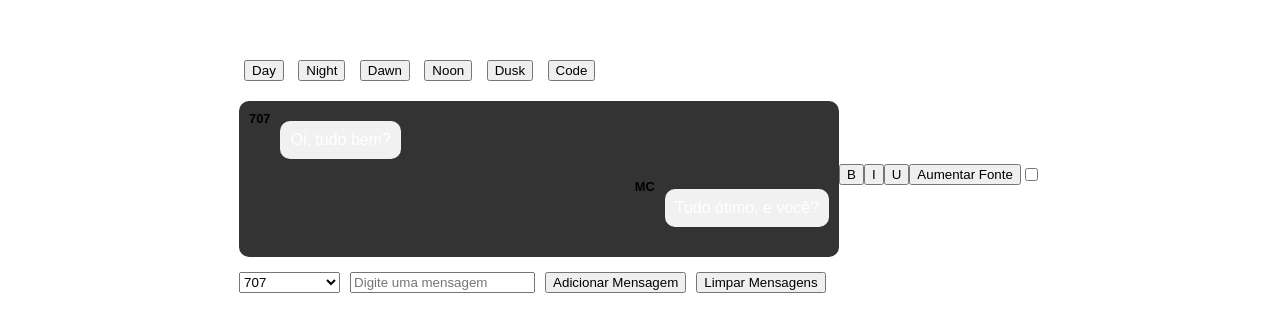
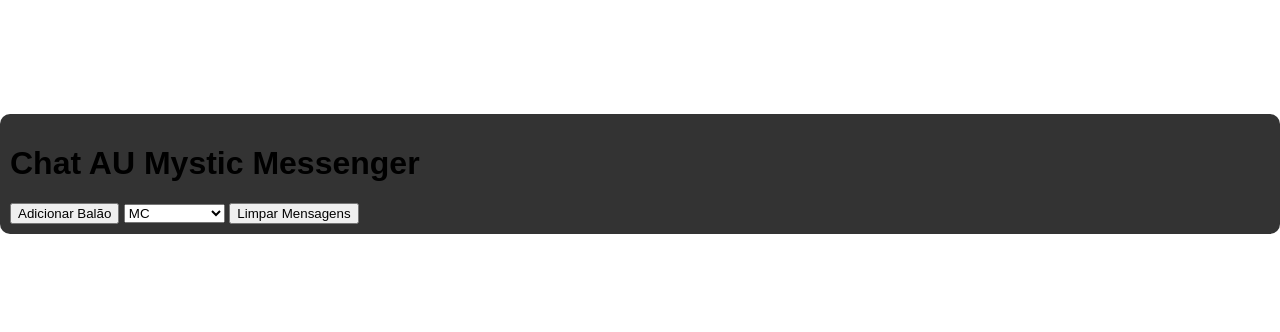
Before and after one commit to meewbee/mysmew, a plain HTML site: page index.html in a window 1280 px wide. Shown: the part 226-558 px from the top of the page. Drawn offline with Linux system fonts and the light colour scheme; a web font is replaced by a local one.

Commit message:
Update index.html

```diff
--- a/index.html
+++ b/index.html
@@ -1,64 +1,38 @@
 <!DOCTYPE html>
-<html lang="en">
+<html lang="pt-br">
 <head>
   <meta charset="UTF-8">
   <meta name="viewport" content="width=device-width, initial-scale=1.0">
-  <title>Chat Mystic AU</title>
+  <title>Chat - AU Mystic Messenger</title>
+  <link href="https://fonts.googleapis.com/css2?family=Samsung+Sans&display=swap" rel="stylesheet">
   <link rel="stylesheet" href="style.css">
 </head>
 <body>
-  <div class="chat-app">
-    <!-- Seleção de background -->
-    <div class="background-selector">
-      <button data-bg="day">Day</button>
-      <button data-bg="night">Night</button>
-      <button data-bg="dawn">Dawn</button>
-      <button data-bg="noon">Noon</button>
-      <button data-bg="dusk">Dusk</button>
-      <button data-bg="code">Code</button>
+  <div id="chat-container">
+    <div id="header">
+      <h1>Chat AU Mystic Messenger</h1>
     </div>
-
-    <!-- Chat container -->
-    <div id="chat-container">
-      <div class="message" data-user="707">
-        <span class="username">707</span>
-        <div class="bubble">Oi, tudo bem?</div>
-      </div>
-      <div class="message right" data-user="MC">
-        <span class="username">MC</span>
-        <div class="bubble">Tudo ótimo, e você?</div>
-      </div>
+    <div id="messages" class="messages">
+      <!-- Mensagens serão adicionadas aqui -->
     </div>
-
-    <!-- Área de controle -->
-    <div class="controls">
-      <!-- Seleção de usuário -->
-      <select id="user-select">
+    <div id="input-section">
+      <button onclick="generateMessage()">Adicionar Balão</button>
+      <select id="character-select">
+        <option value="MC">MC</option>
         <option value="707">707</option>
-        <option value="Jaehee Kang">Jaehee Kang</option>
-        <option value="Yoosung★">Yoosung★</option>
+        <option value="Jaehee">Jaehee Kang</option>
+        <option value="Yoosung">Yoosung★</option>
         <option value="V">V</option>
-        <option value="Jumin Han">Jumin Han</option>
+        <option value="Jumin">Jumin Han</option>
+        <option value="Zen">Zen</option>
         <option value="Rika">Rika</option>
         <option value="Unknown">Unknown</option>
         <option value="Saeran">Saeran</option>
         <option value="Ray">Ray</option>
       </select>
-
-      <!-- Input para mensagem -->
-      <input type="text" id="message-input" placeholder="Digite uma mensagem">
-
-      <!-- Botões -->
-      <button id="add-message">Adicionar Mensagem</button>
-      <button id="clear-messages">Limpar Mensagens</button>
+      <button onclick="clearMessages()">Limpar Mensagens</button>
     </div>
   </div>
   <script src="script.js"></script>
 </body>
 </html>
-<!-- Botões de formatação -->
-<button onclick="applyBold(messageDiv)">B</button>
-<button onclick="applyItalic(messageDiv)">I</button>
-<button onclick="applyUnderline(messageDiv)">U</button>
-<button onclick="increaseFontSize(messageDiv)">Aumentar Fonte</button>
-<input type="checkbox" class="select-message" />
```
